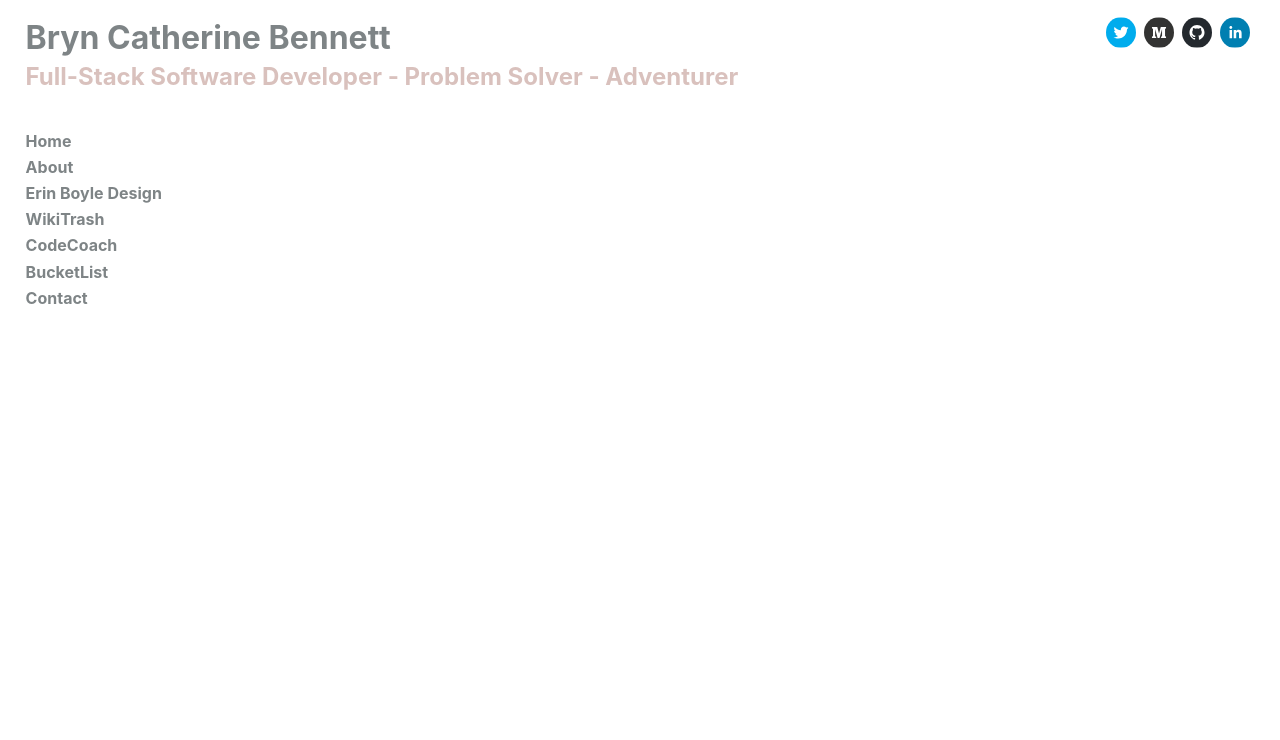
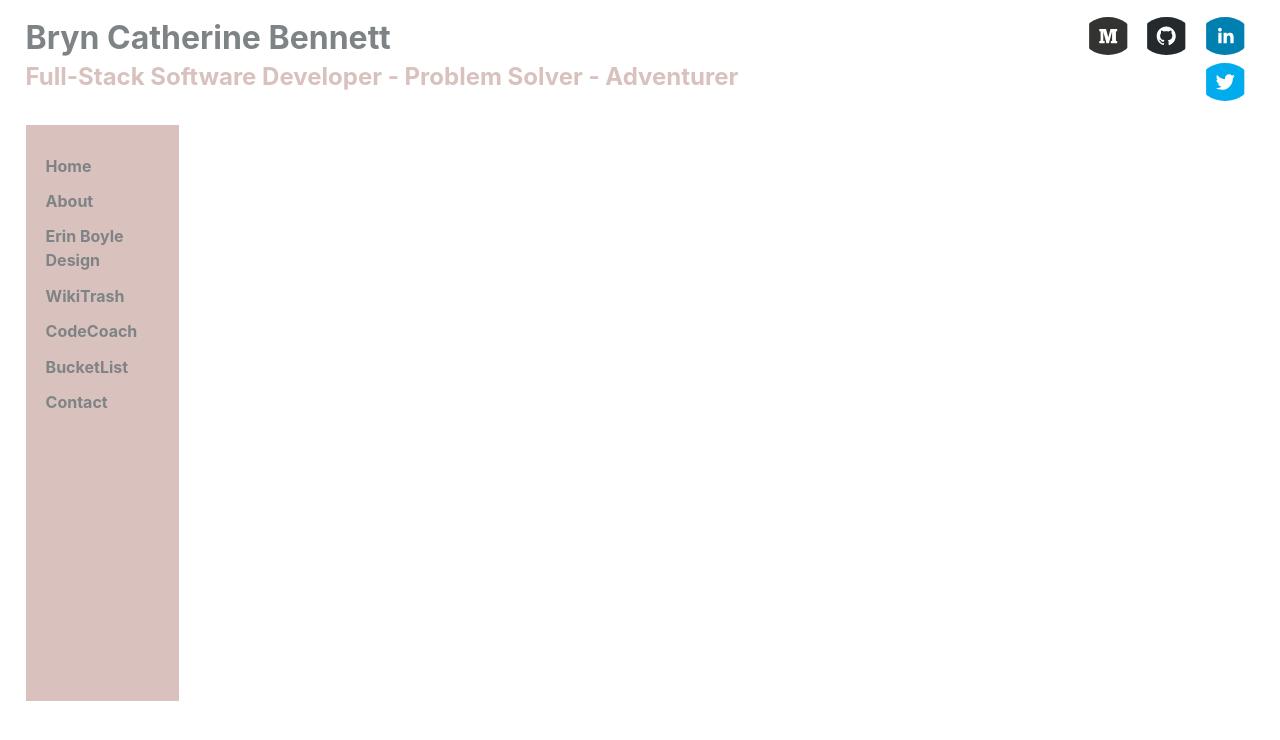
Before and after one commit to bbennett7/portfolio, a React (Create React App) app: page / in a window 1280 px wide. Shown: the top 740 px of the page. Built offline with nearby package versions, Linux system fonts and the light colour scheme.

Commit message:
Style menu

```diff
--- a/src/App.css
+++ b/src/App.css
@@ -61,15 +61,31 @@
   float: right;
 }
 
+.Main {
+  grid-area: 2 / 1 / 2 / 2;
+  display: grid;
+  grid-template: 1fr / 1fr 5fr 2fr;
+}
+
+.Menu {
+  grid-area: 1 / 1 / 1 / 2;
+  background-color: var(--pink);
+  vertical-align: auto;
+  padding: 15% 0%;
+}
+
 .Menu h4, a {
-  margin: auto;
-  padding-top: .5%;
+  margin: 0% 2%;
+  padding: 2% 5%;
+  line-height: 150%;
   text-decoration: none;
   color: var(--green);
+  display: block;
 }
 
 a:hover {
   color: var(--pink);
   text-decoration: underline;
   text-decoration-color: var(--green);
+  background-color: var(--green);
 }
--- a/src/App.js
+++ b/src/App.js
@@ -1,14 +1,14 @@
 import React from 'react';
 import './App.css';
 import Header from './components/Header.js';
-import Menu from './components/Menu.js'
+import Main from './containers/Main.js'
 
 
 function App() {
   return (
     <div className="App">
       <Header />
-      <Menu />
+      <Main />
     </div>
   );
 }
--- /dev/null
+++ b/src/containers/Main.js
@@ -0,0 +1,12 @@
+import React, { Component } from 'react';
+import Menu from '../components/Menu.js'
+
+export default class Main extends Component {
+    render() {
+        return(
+            <div className="Main">
+                <Menu />
+            </div>
+        )
+    }
+}
```
